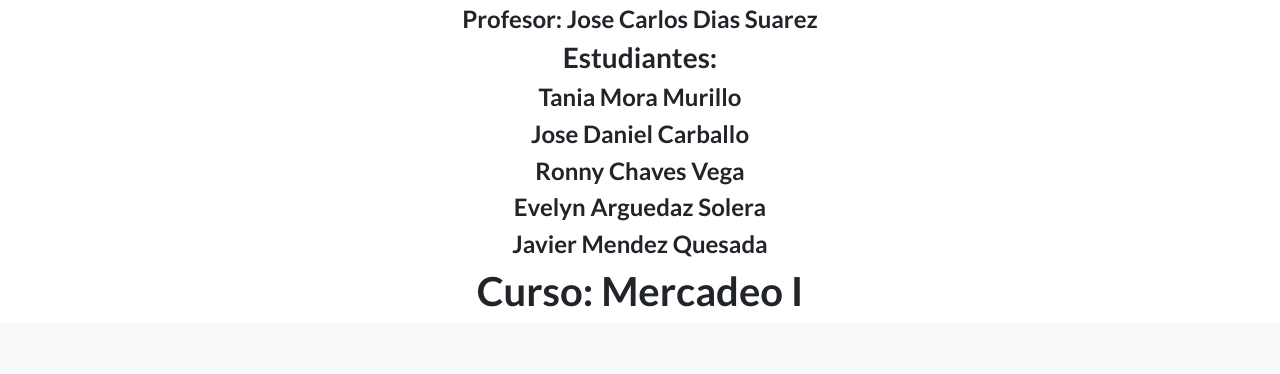
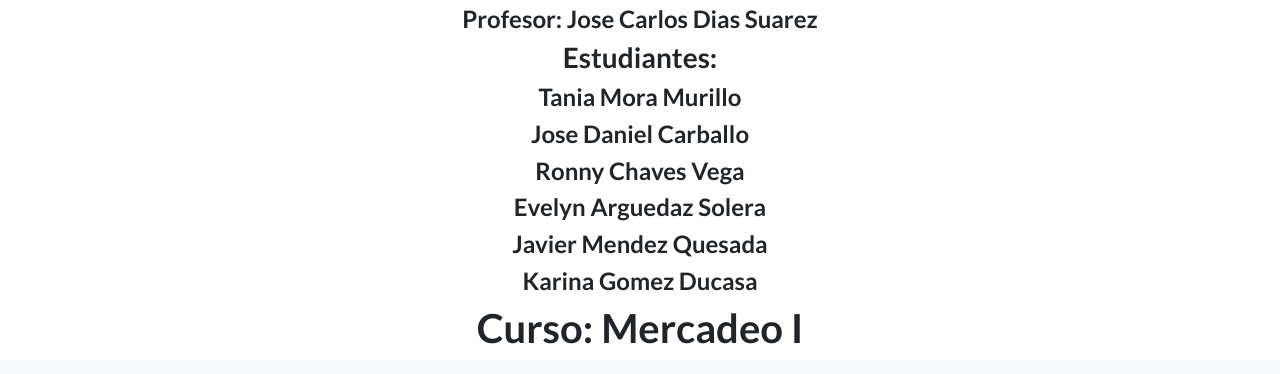
Before and after one commit to rchavesv/MyProjects, a plain HTML site: page bimm46/portada.html in a window 1280 px wide. Shown: the part 226-600 px from the top of the page. Drawn offline with nearby package versions, Linux system fonts and the light colour scheme.

Commit message:
Update portada.html

```diff
--- a/bimm46/portada.html
+++ b/bimm46/portada.html
@@ -34,6 +34,7 @@
             <h4>Ronny Chaves Vega</h4>
             <h4>Evelyn Arguedaz Solera</h4>
             <h4>Javier Mendez Quesada</h4>
+            <h4>Karina Gomez Ducasa</h4>
             <h4>   </h4>
             <h1>Curso: Mercadeo I</h1>
         </div>
```
